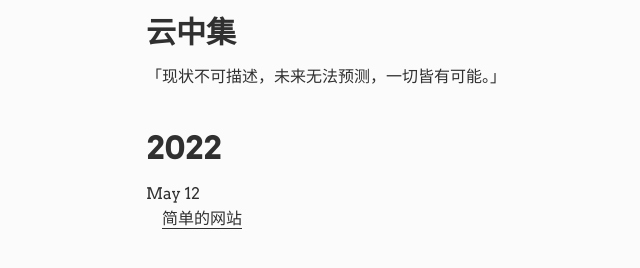
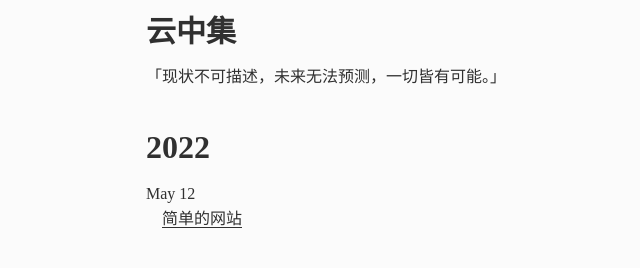
Before and after one commit to landisland/ch_blog, a plain HTML site: page index.html in a window 1280 px wide. Shown: the full height of the page, 198-838 px from the left. Drawn offline with Linux system fonts and the light colour scheme; a web font is replaced by a local one.

Commit message:
update font

```diff
--- a/css/fonts.css
+++ b/css/fonts.css
@@ -1,39 +1,11 @@
-/* arvo-regular - latin */
+
+
+
 @font-face {
-  font-family: 'Arvo';
-  font-style: normal;
-  font-weight: 400;
-  src: local('Arvo'),
-       url('../fonts/arvo-v10-latin-regular.woff2') format('woff2'), /* Chrome 26+, Opera 23+, Firefox 39+ */
-       url('../fonts/arvo-v10-latin-regular.woff') format('woff'); /* Chrome 6+, Firefox 3.6+, IE 9+, Safari 5.1+ */
-}
-
-/* arvo-700 - latin */
-@font-face {
-  font-family: 'Arvo';
+  font-family: 'LXGWWenKai';
   font-style: normal;
   font-weight: 700;
-  src: local('Arvo Bold'), local('Arvo-Bold'),
-       url('../fonts/arvo-v10-latin-700.woff2') format('woff2'), /* Chrome 26+, Opera 23+, Firefox 39+ */
-       url('../fonts/arvo-v10-latin-700.woff') format('woff'); /* Chrome 6+, Firefox 3.6+, IE 9+, Safari 5.1+ */
+  src: local('LXGWWenKai'), local('LXGWWenKai'),
+       url('../fonts/LXGWWenKaiScreen.woff2') format('woff2'), /* Chrome 26+, Opera 23+, Firefox 39+ */
+       url('../fonts/LXGWWenKaiScreen.woff') format('woff'); /* Chrome 6+, Firefox 3.6+, IE 9+, Safari 5.1+ */
 }
-
-/* source-code-pro-regular - latin */
-@font-face {
-  font-family: 'Source Code Pro';
-  font-style: normal;
-  font-weight: 400;
-  src: local('Source Code Pro'), local('SourceCodePro-Regular'),
-       url('../fonts/source-code-pro-v7-latin-regular.woff2') format('woff2'), /* Chrome 26+, Opera 23+, Firefox 39+ */
-       url('../fonts/source-code-pro-v7-latin-regular.woff') format('woff'); /* Chrome 6+, Firefox 3.6+, IE 9+, Safari 5.1+ */
-}
-
-/* source-code-pro-700 - latin */
-@font-face {
-  font-family: 'Source Code Pro';
-  font-style: normal;
-  font-weight: 700;
-  src: local('Source Code Pro Bold'), local('SourceCodePro-Bold'),
-       url('../fonts/source-code-pro-v7-latin-700.woff2') format('woff2'), /* Chrome 26+, Opera 23+, Firefox 39+ */
-       url('../fonts/source-code-pro-v7-latin-700.woff') format('woff'); /* Chrome 6+, Firefox 3.6+, IE 9+, Safari 5.1+ */
-}
--- a/css/journal.css
+++ b/css/journal.css
@@ -3,8 +3,8 @@
   --color-grey: #686868;
   --color-light-grey: #e5e5e5;
   --color-light: #fbfbfb;
-  --font-serif: 'Arvo';
-  --font-monospace: '"Source Code Pro"';
+  --font-serif: 'LXGWWenKai';
+  --font-monospace: '"LXGWWenKai"';
   --font-size: 1rem;
   --font-size-large: 1.125rem;
   --margin: 0 0 1rem;
```
Also changed, not shown: index.html (+1 -1 lines), post/about/index.html (+1 -1 lines).
